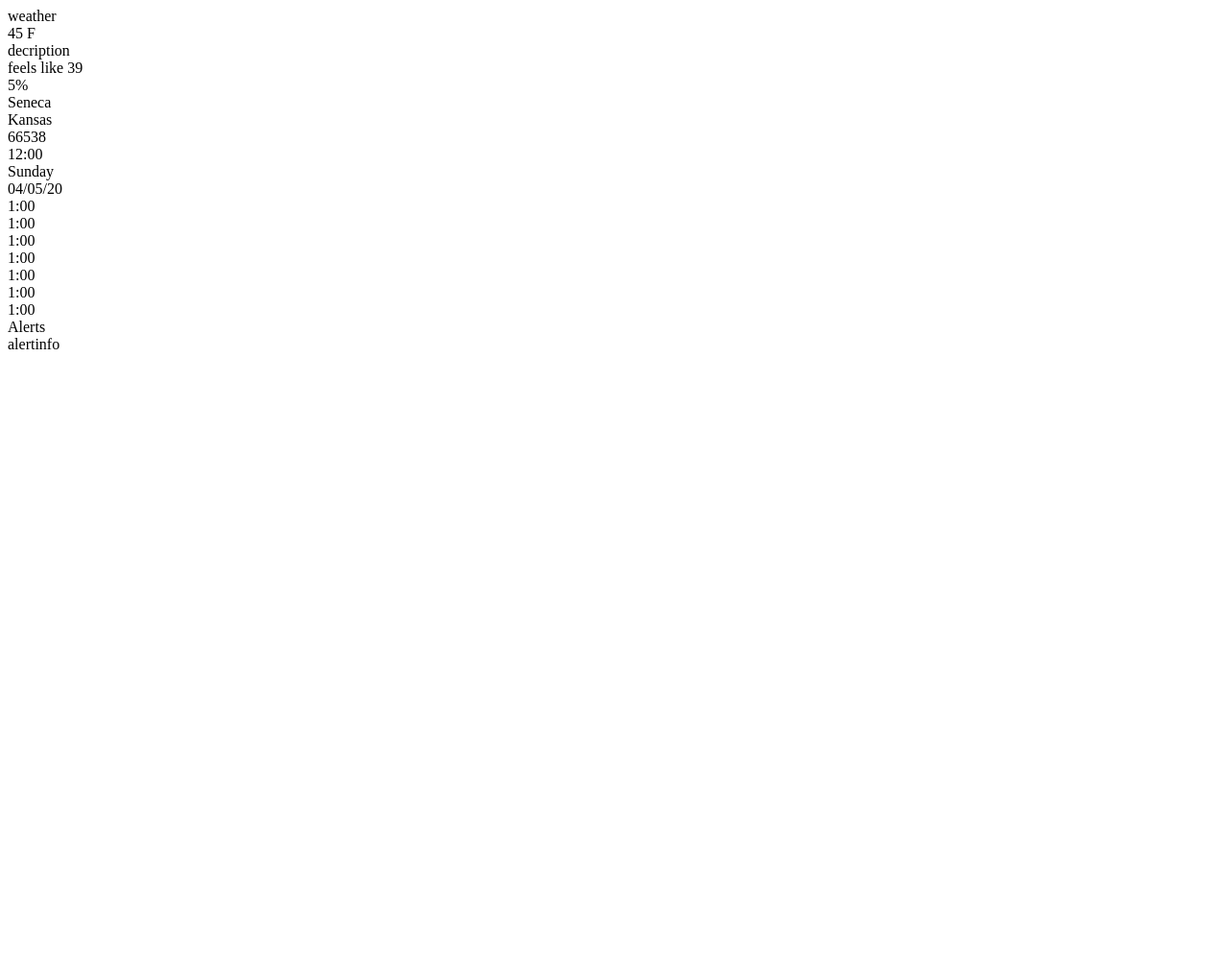
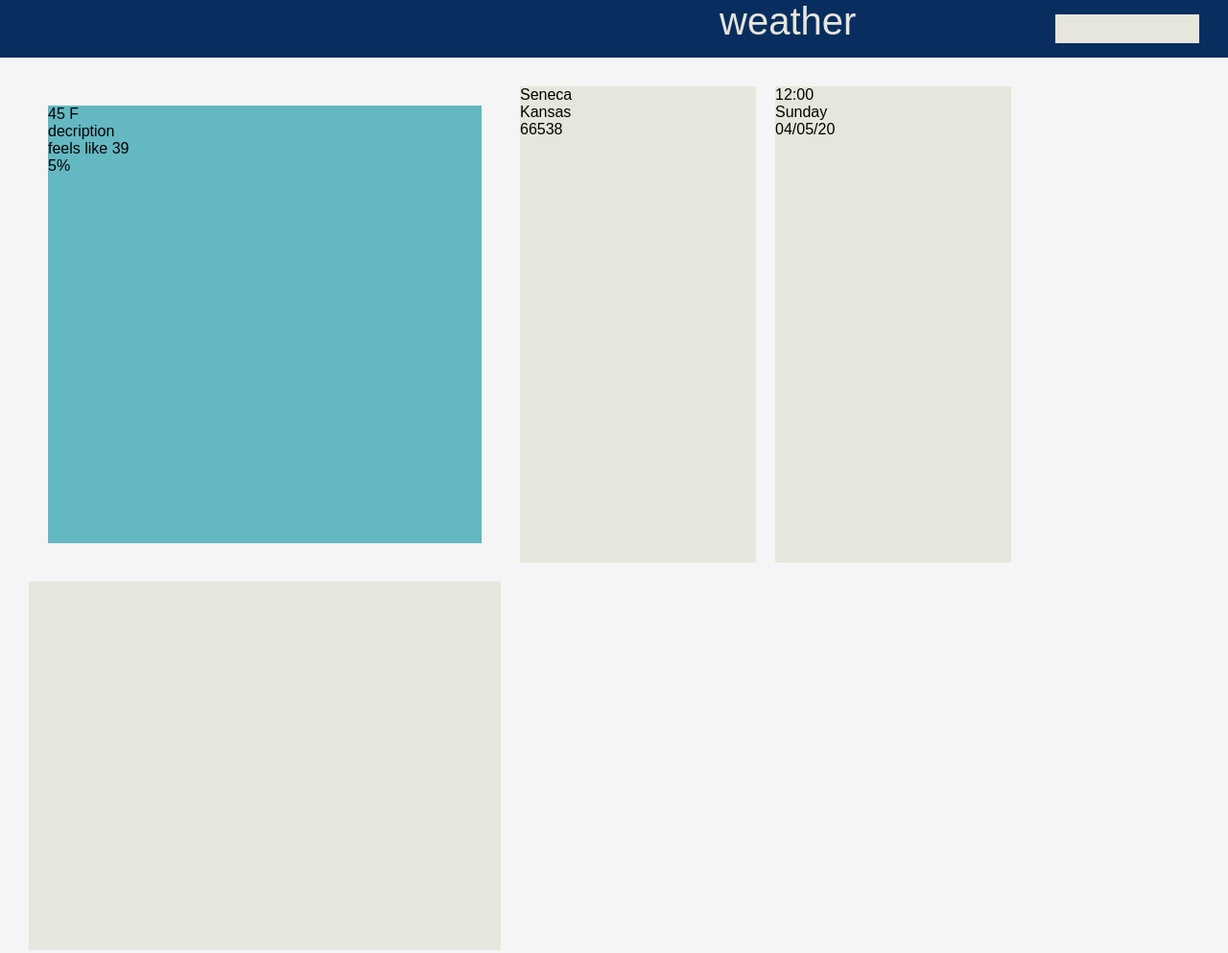
Before and after one commit to mackenzn/art300_weather, a plain HTML site: page index.html in a window 1280 px wide. Shown: the top 993 px of the page at 96% size. Before the commit the page ends 800 px from the top, so only its background shows below. Drawn offline with Linux system fonts and the light colour scheme.

Commit message:
create style

```diff
--- a/index.html
+++ b/index.html
@@ -4,13 +4,14 @@
     <meta charset="UTF-8">
     <meta name="viewport" content="width=device-width, initial-scale=1.0">
     <title>Document</title>
+    <link rel="stylesheet" href="style.css">
 </head>
 <body>
     <div class="header">
-        <div class="icon-logo"></div>
         <div class="weather">weather</div>
         <div class="search"></div>
     </div>
+    <div class="main">
         <div class="current">
             <div class="current-icon"></div>
             <div class="degree">45 F</div>
@@ -32,12 +33,13 @@
             <div class="day">Sunday</div>
             <div class="date">04/05/20</div>
         </div>
-    <div class="forcast-week">
+        <div class="week">
             <div class="day1">
 
             </div>
         </div>
-    <div class="forecast-hourly">
+    </div>
+    <div class="hourly">
         <div class="hour1">
             <div class="hour">1:00</div>
             <div class="icon"></div>
--- /dev/null
+++ b/style.css
@@ -0,0 +1,58 @@
+body {
+    background-color: whitesmoke;
+    padding: 0;
+    margin: 0;
+    font-family: interstate, sans-serif;
+}
+
+.header {
+    background-color: #082E5F;
+    height: 60px;
+    position: relative;
+}
+
+.weather {
+    font-size: 40px;
+    color: #E6E6DC;
+    position: absolute;
+    top: auto;
+    left: 750px;
+}
+
+.search {
+    height: 30px;
+    width: 150px;
+    position: absolute;
+    top: 15px;
+    right: 30px;
+    background-color: #E6E6DC;
+}
+
+.main {
+    display: grid;
+    grid-gap: 20px;
+    grid-template-areas:
+        "current locartion week"
+        "current when week";
+    grid-template-columns: 2fr 1fr 1fr;
+    margin: 30px;
+    width: 80vw;
+    height: 900px;
+}
+
+.current {
+    background-color: #64B8C2;
+    margin: 20px;
+}
+
+.location {
+    background-color: #E6E6DC;
+}
+
+.when {
+    background-color: #E6E6DC;
+}
+
+.week {
+    background-color: #E6E6DC;
+}
```
Lines whose indentation alone changed are shown as unchanged.
